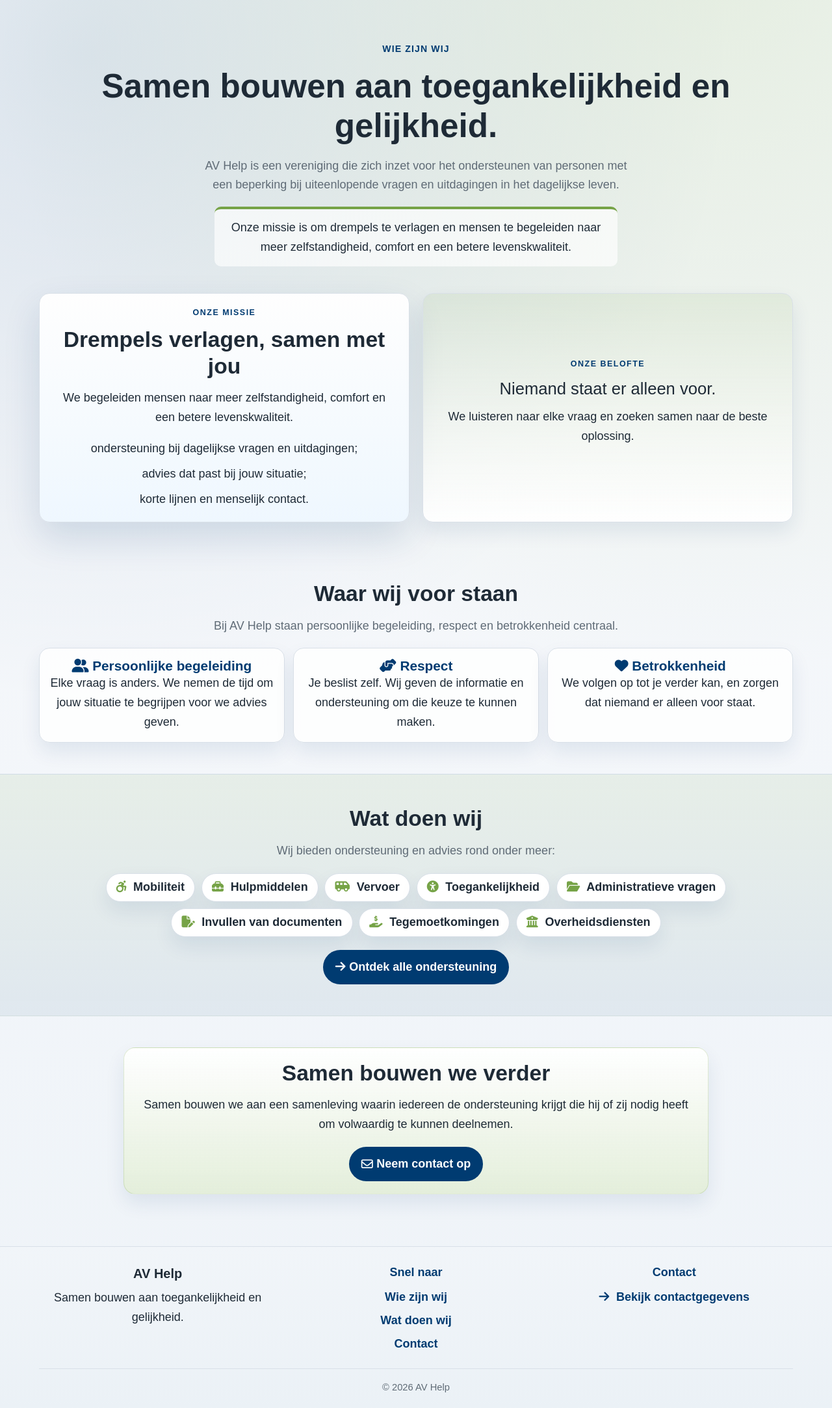
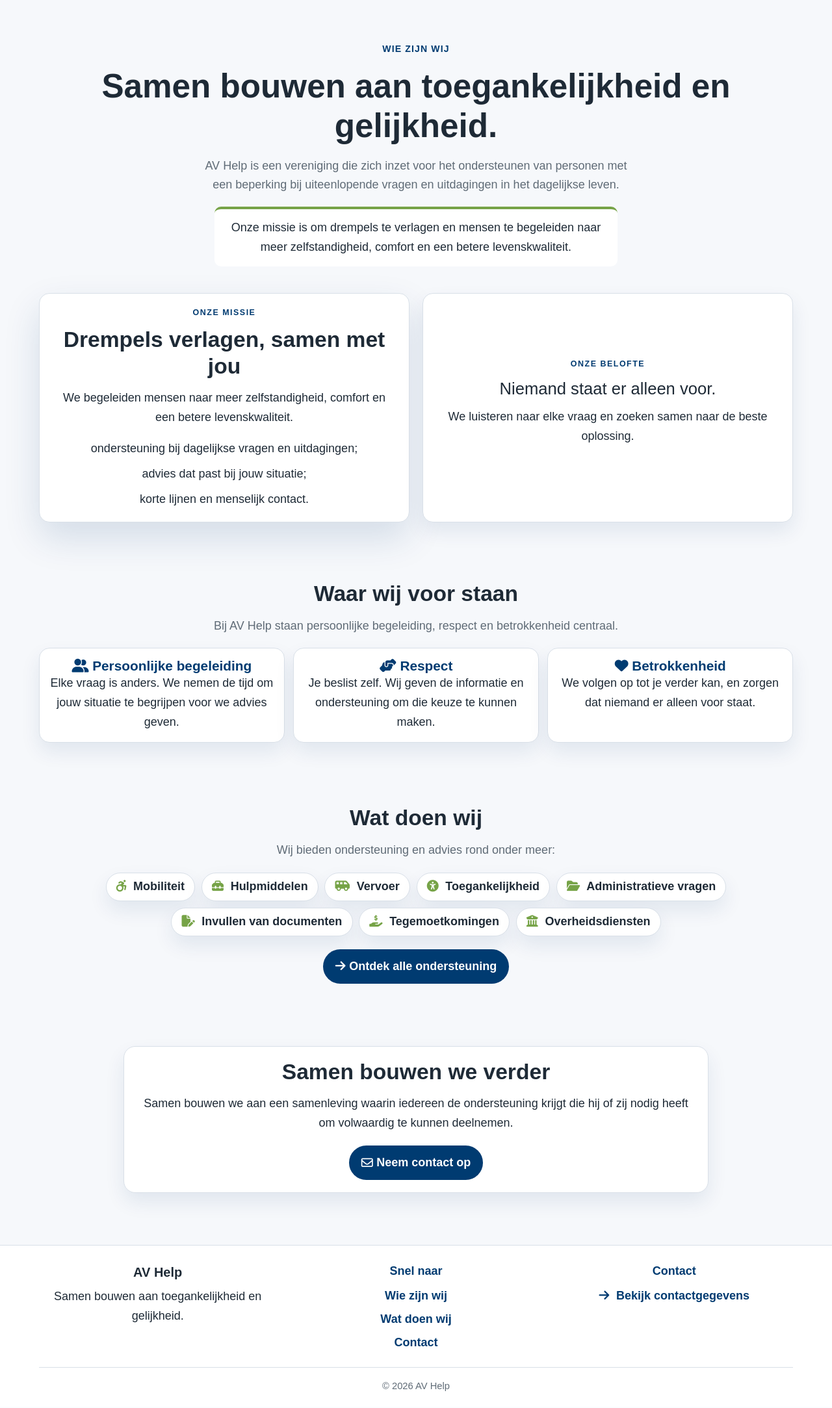
Before and after one commit to sanderkerkhofs/AVhelp, a Flask app: page / in a window 1280 px wide. Shown: the part 200-2367 px from the top of the page at 65% size. After the commit the page ends 2341 px from the top, so only its background shows below. Run offline with Flask 3, Linux system fonts and the light colour scheme; some web fonts are replaced.

Commit message:
Vereenvoudig lay-out: vlakke kleuren i.p.v. gradients en groene accentvakken
Alle gelaagde gradients/radial-shading vervangen door vlakke kleuren uit de
bestaande kleurenset, zodat kaarten en blokken consequent dezelfde
achtergrondkleur delen. Groene accentvakken zijn nu wit/donker zoals de rest.

Co-Authored-By: Claude Sonnet 5 <noreply@anthropic.com>

```diff
--- a/assets/css/style.css
+++ b/assets/css/style.css
@@ -48,17 +48,7 @@ body {
   font-size: 18px;
   line-height: 1.65;
   color: var(--color-text);
-  background:
-    radial-gradient(circle at 85% 5%, rgba(118, 163, 71, 0.16), transparent 45%),
-    radial-gradient(circle at 10% 12%, rgba(0, 59, 113, 0.12), transparent 42%),
-    linear-gradient(180deg, #fbfdff 0%, var(--color-bg) 35%, #eef3f8 100%);
-}
-
-html[data-theme="dark"] body {
-  background:
-    radial-gradient(circle at 82% 8%, rgba(159, 210, 106, 0.16), transparent 44%),
-    radial-gradient(circle at 12% 16%, rgba(155, 197, 244, 0.18), transparent 42%),
-    linear-gradient(180deg, #0d1824 0%, #0e1c2a 45%, #101f2d 100%);
+  background: var(--color-bg);
 }
 
 img {
@@ -398,8 +377,8 @@ html[data-theme="dark"] .page-hero-card.dark-card {
 .callout-banner {
   padding: 1.15rem 1.2rem;
   border-radius: calc(var(--radius) + 2px);
-  background: linear-gradient(180deg, rgba(255, 255, 255, 0.94), rgba(223, 236, 207, 0.72));
-  border: 1px solid rgba(118, 163, 71, 0.22);
+  background: var(--color-surface);
+  border: 1px solid var(--color-border);
   box-shadow: var(--shadow-soft);
 }
 
@@ -468,7 +447,7 @@ html[data-theme="dark"] .page-hero-card.dark-card {
   margin-top: 1.1rem;
   padding: 0.9rem 1.1rem;
   border-top: 4px solid var(--color-accent);
-  background: rgba(255, 255, 255, 0.66);
+  background: var(--color-surface);
   border-radius: var(--radius-sm);
 }
 
@@ -511,20 +490,8 @@ html[data-theme="dark"] .page-hero-card.dark-card {
 }
 
 .hero-card-primary {
-  background: linear-gradient(180deg, rgba(255, 255, 255, 0.95), rgba(239, 248, 255, 0.95));
+  background: var(--color-surface);
   box-shadow: var(--shadow-strong);
-}
-
-html[data-theme="dark"] .hero-card-primary {
-  background: linear-gradient(180deg, rgba(20, 36, 54, 0.95), rgba(26, 45, 66, 0.95));
-}
-
-.hero-card-quote {
-  background: linear-gradient(180deg, rgba(118, 163, 71, 0.1), rgba(255, 255, 255, 0.92));
-}
-
-html[data-theme="dark"] .hero-card-quote {
-  background: linear-gradient(180deg, rgba(159, 210, 106, 0.12), rgba(20, 36, 54, 0.95));
 }
 
 .hero-stack {
@@ -570,12 +537,6 @@ html[data-theme="dark"] .hero-card-quote {
   padding: 2.3rem 0;
 }
 
-.section.accent {
-  background: linear-gradient(180deg, rgba(118, 163, 71, 0.1), rgba(0, 59, 113, 0.07));
-  border-top: 1px solid rgba(0, 59, 113, 0.08);
-  border-bottom: 1px solid rgba(0, 59, 113, 0.08);
-}
-
 .card-grid {
   display: grid;
   gap: 1rem;
@@ -900,11 +846,7 @@ html[data-theme="dark"] .contact-person-grid {
 .site-footer {
   border-top: 1px solid var(--color-border);
   margin-top: 2rem;
-  background: linear-gradient(180deg, #f1f5f9, #ebf1f6);
-}
-
-html[data-theme="dark"] .site-footer {
-  background: linear-gradient(180deg, #101c29, #0e1824);
+  background: var(--color-surface);
 }
 
 .footer-wrap {
```
Also changed, not shown: other parts of assets/css/style.css (+11 -70 lines), input_mail_31_July.md (+2 -0 lines), CHANGELOG.md.
